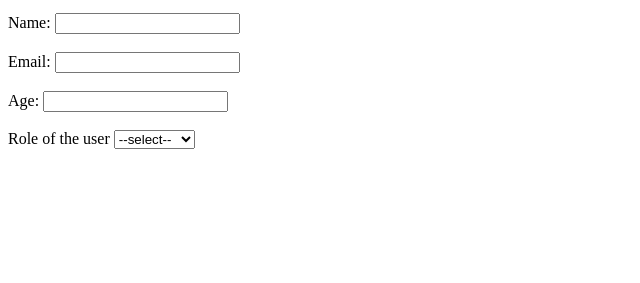
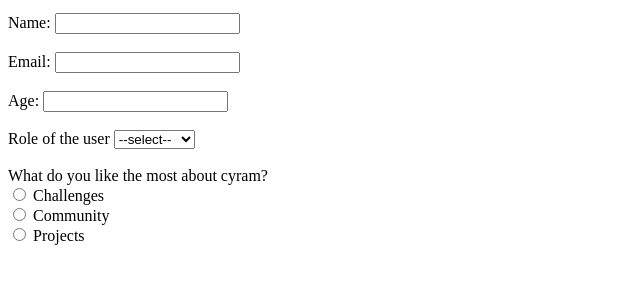
Before and after one commit to ameercyram/survey-page, a plain HTML site: page index.html in a window 1280 px wide. Shown: the part 101-384 px from the top of the page, without its empty margins (0-640 px from the left). Drawn offline with Linux system fonts and the light colour scheme.

Commit message:
i added radio button

```diff
--- a/index.html
+++ b/index.html
@@ -27,6 +27,20 @@
             <option >coding</option>
             <option>designing</option>
         </select>
+        <br>
+        <br>
+        <label >
+            What do you like the most about cyram?
+        </label>
+        <br>
+        <input type="radio">
+        <label >Challenges</label>
+        <br>
+        <input type="radio">
+        <label >Community</label>
+        <br>
+        <input type="radio">
+        <label>Projects</label>
 
 
 
```
